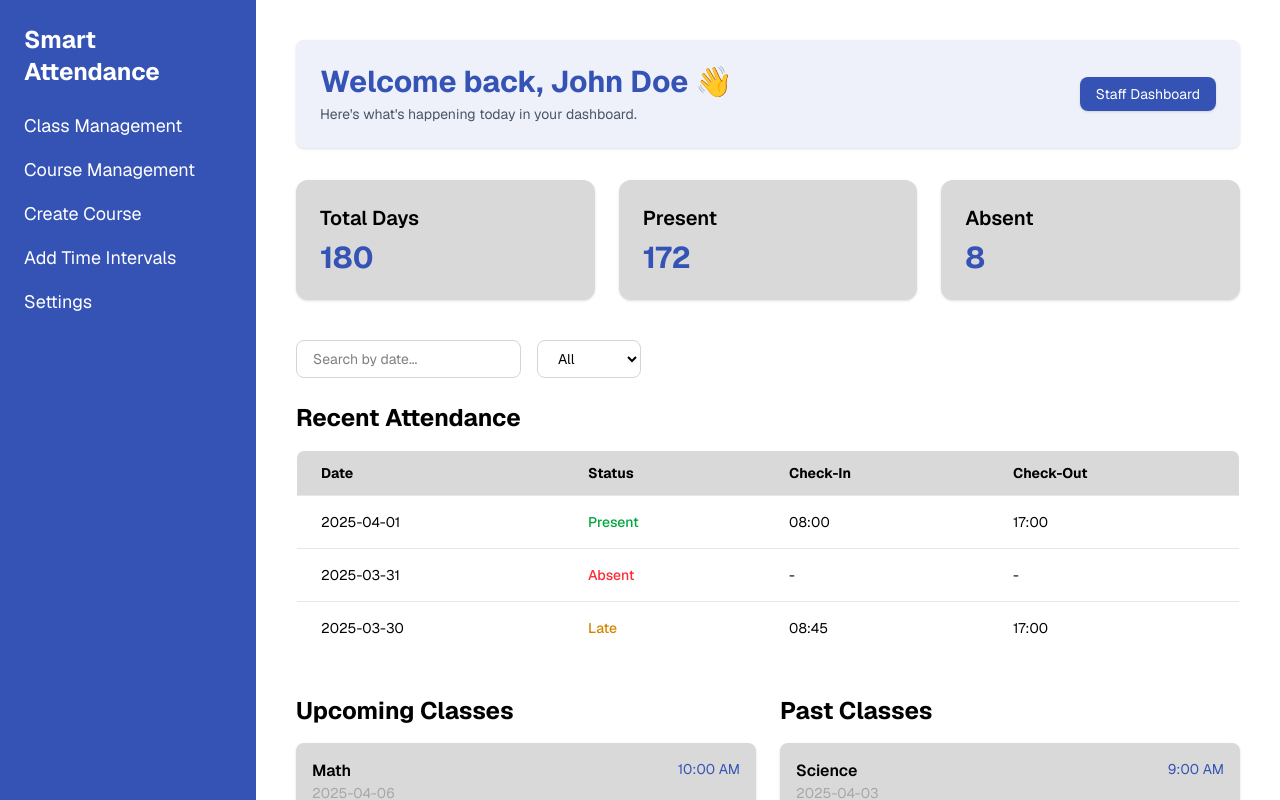
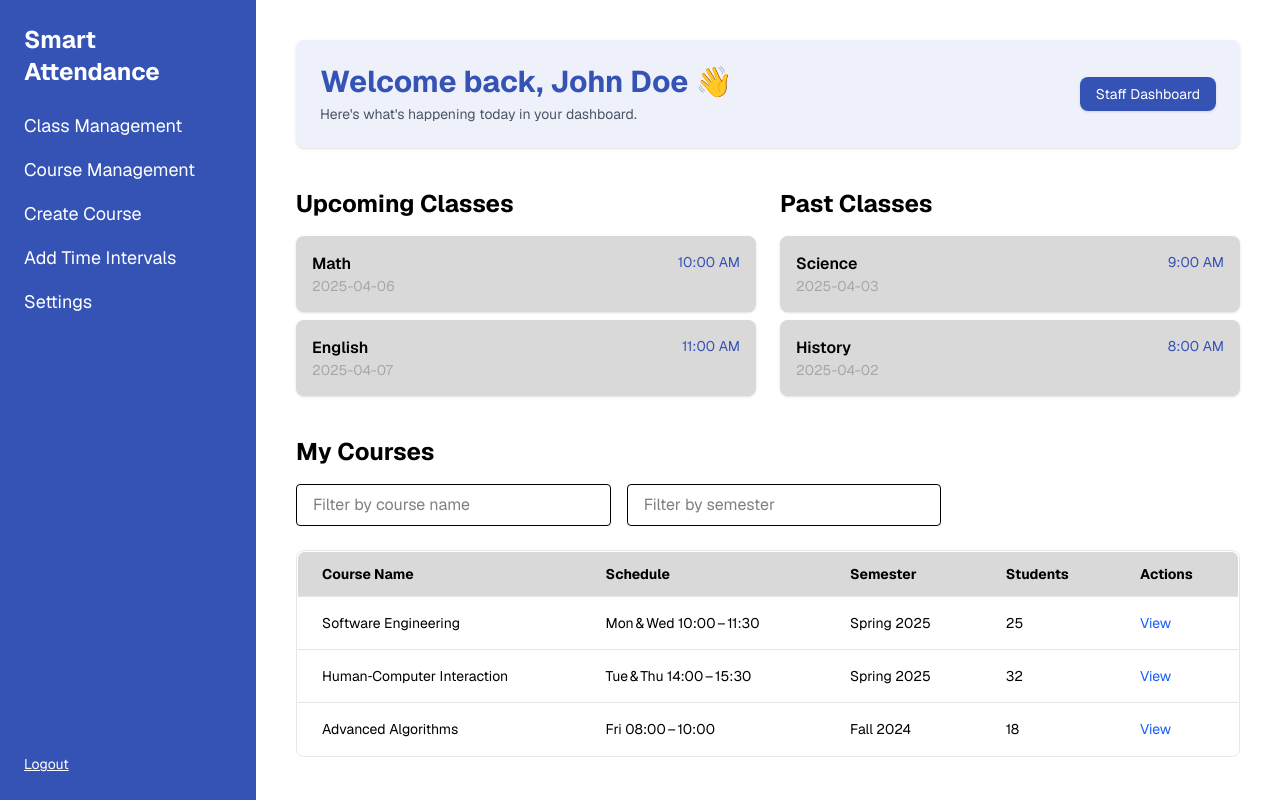
Before and after one commit to EmreArapcicUevak/Smart-Attendance-System, a Next.js app in the folder Frontend/: page /staff/dashboard in a window 1280 px wide. Shown: the top 800 px of the page. Built offline with nearby package versions, Linux system fonts and the light colour scheme.

Commit message:
Changes made to staff dashboard.

```diff
--- a/Frontend/src/app/staff/dashboard/page.tsx
+++ b/Frontend/src/app/staff/dashboard/page.tsx
@@ -7,20 +7,6 @@ import StaffCourseList from '../../../../components/StaffCourseList';
 export default function StaffDashboard() {
   const router = useRouter();
   const [userName] = useState('John Doe');
-  const [searchQuery, setSearchQuery] = useState('');
-  const [filter, setFilter] = useState('All');
-
-  const attendanceData = [
-    { date: '2025-04-01', status: 'Present', in: '08:00', out: '17:00' },
-    { date: '2025-03-31', status: 'Absent', in: '-', out: '-' },
-    { date: '2025-03-30', status: 'Late', in: '08:45', out: '17:00' },
-  ];
-
-  const filteredData = attendanceData.filter((entry) => {
-    const matchesSearch = entry.date.includes(searchQuery);
-    const matchesFilter = filter === 'All' || entry.status === filter;
-    return matchesSearch && matchesFilter;
-  });
 
   const upcomingClasses = [
     { subject: 'Math', date: '2025-04-06', time: '10:00 AM' },
@@ -82,83 +68,6 @@ export default function StaffDashboard() {
   </div>
 </div>
 
-        {/* Stats */}
-        <div className="grid grid-cols-1 md:grid-cols-3 gap-6 mb-10">
-          <div className="bg-[#D9D9D9] rounded-xl p-6 shadow-sm">
-            <h3 className="text-xl font-semibold text-black mb-2">Total Days</h3>
-            <p className="text-3xl font-bold text-[#3553B5]">180</p>
-          </div>
-          <div className="bg-[#D9D9D9] rounded-xl p-6 shadow-sm">
-            <h3 className="text-xl font-semibold text-black mb-2">Present</h3>
-            <p className="text-3xl font-bold text-[#3553B5]">172</p>
-          </div>
-          <div className="bg-[#D9D9D9] rounded-xl p-6 shadow-sm">
-            <h3 className="text-xl font-semibold text-black mb-2">Absent</h3>
-            <p className="text-3xl font-bold text-[#3553B5]">8</p>
-          </div>
-        </div>
-
-        {/* Search & Filter */}
-        <div className="flex flex-wrap items-center gap-4 mb-6">
-          <input
-            type="text"
-            placeholder="Search by date..."
-            value={searchQuery}
-            onChange={(e) => setSearchQuery(e.target.value)}
-            className="border border-gray-300 rounded-lg px-4 py-2 text-sm text-black"
-          />
-          <select
-            value={filter}
-            onChange={(e) => setFilter(e.target.value)}
-            className="border border-gray-300 rounded-lg px-4 py-2 text-sm text-black"
-          >
-            <option value="All">All</option>
-            <option value="Present">Present</option>
-            <option value="Absent">Absent</option>
-            <option value="Late">Late</option>
-          </select>
-        </div>
-
-        {/* Attendance Table */}
-        <div>
-          <h2 className="text-2xl font-bold mb-4">Recent Attendance</h2>
-          <div className="overflow-x-auto">
-            <table className="min-w-full bg-white text-left text-sm text-black border border-gray-200 rounded-lg overflow-hidden">
-              <thead className="bg-[#D9D9D9] text-black">
-                <tr>
-                  <th className="px-6 py-3">Date</th>
-                  <th className="px-6 py-3">Status</th>
-                  <th className="px-6 py-3">Check-In</th>
-                  <th className="px-6 py-3">Check-Out</th>
-                </tr>
-              </thead>
-              <tbody>
-                {filteredData.map((entry, idx) => (
-                  <tr
-                    key={idx}
-                    className="hover:bg-[#EFF1FA] border-t border-gray-200"
-                  >
-                    <td className="px-6 py-4">{entry.date}</td>
-                    <td
-                      className={`px-6 py-4 font-medium ${
-                        entry.status === 'Present'
-                          ? 'text-green-600'
-                          : entry.status === 'Absent'
-                          ? 'text-red-500'
-                          : 'text-yellow-600'
-                      }`}
-                    >
-                      {entry.status}
-                    </td>
-                    <td className="px-6 py-4">{entry.in}</td>
-                    <td className="px-6 py-4">{entry.out}</td>
-                  </tr>
-                ))}
-              </tbody>
-            </table>
-          </div>
-        </div>
-
         {/* Upcoming & Past Classes */}
         <div className="mt-10 grid grid-cols-1 md:grid-cols-2 gap-6">
           {/* Upcoming */}
```
